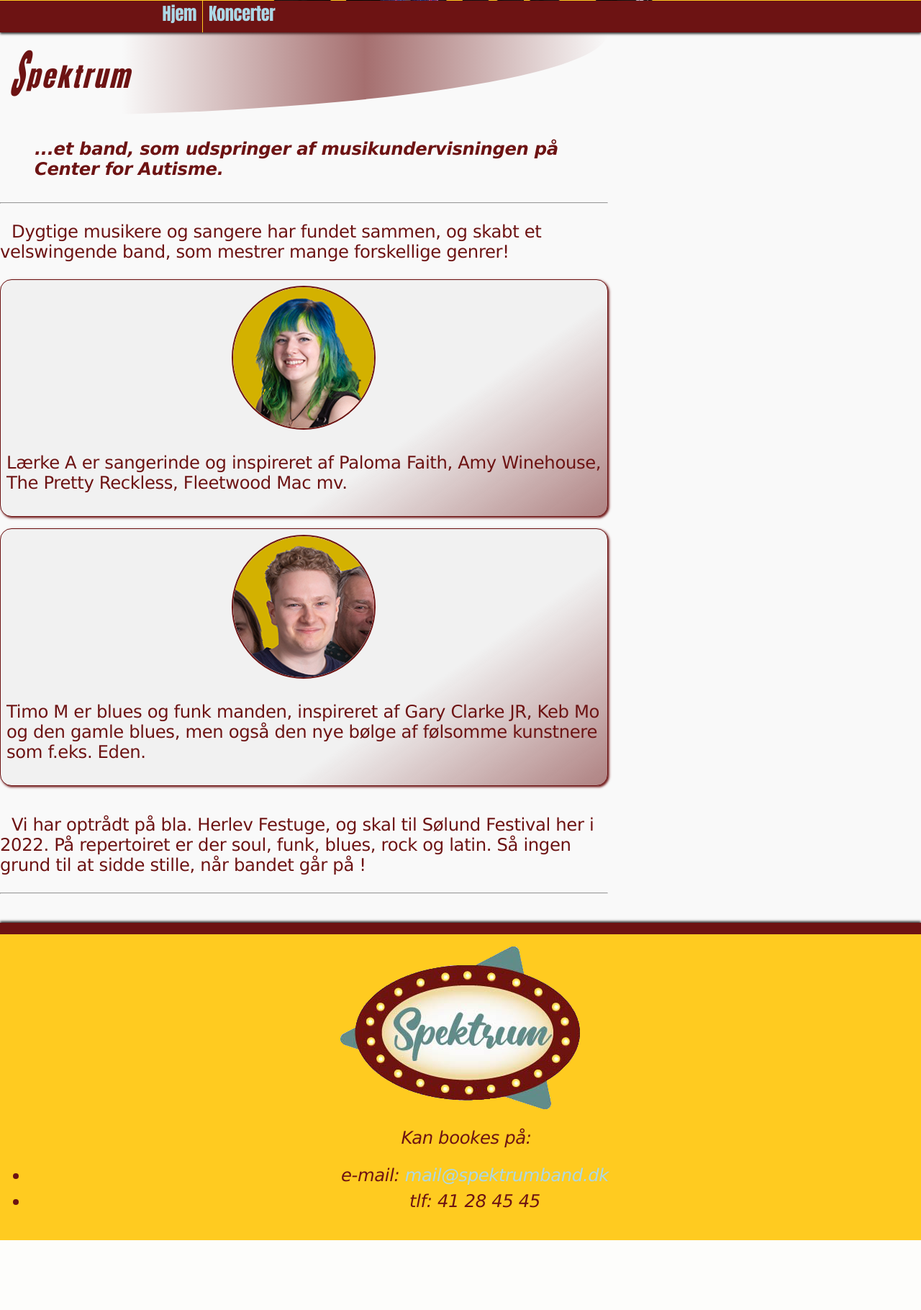
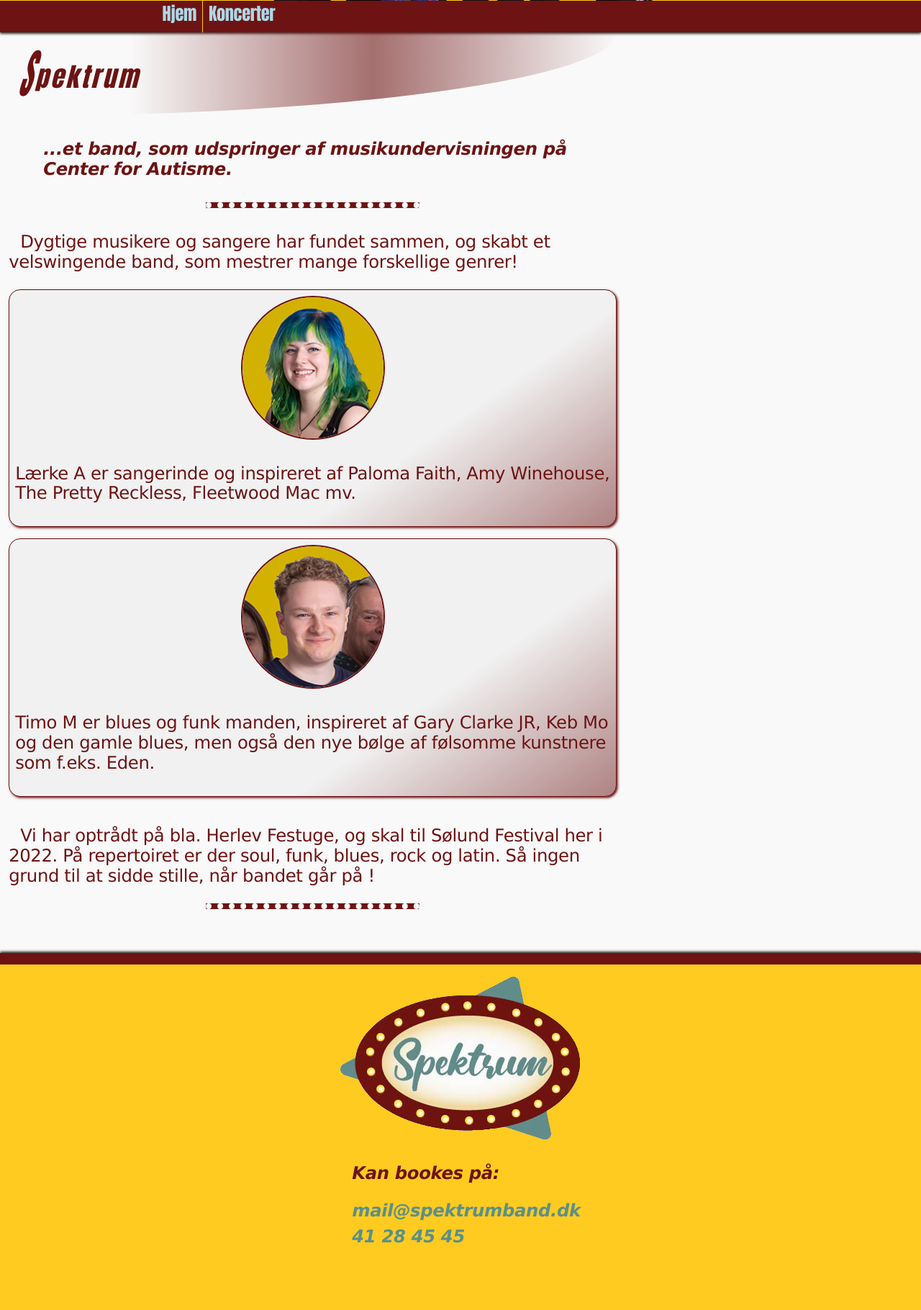
Before and after one commit to center-for-autisme/spektrumband.dk, a PHP site: page / in a window 1280 px wide. Shown: the part 426-2246 px from the top of the page at 72% size. Before the commit the page ends 2149 px from the top, so only its background shows below. Run offline with PHP 8.4, Linux system fonts and the light colour scheme; some web fonts are replaced.

Commit message:
fixed main layout

```diff
--- a/index.html
+++ b/index.html
@@ -63,19 +63,19 @@
             <hr>
             <br>
         </article>
+    </div>
     <footer>
         <img src="assets/images/Spektrumband.png" alt="Spektrum band logo">
         <address>
             <p>Kan bookes på:</p>
             <ul>
-                    <li>e-mail:
-                        <a href="mailto:mail@spektrumband.dk">mail@spektrumband.dk</a>
+                <li><a href="mailto:mail@spektrumband.dk">mail@spektrumband.dk</a>
                 </li>
-                    <li>tlf: 41 28 45 45
+                <li><a href="tel:41284545">41 28 45 45</a></li>
             </ul>
         </address>
     </footer>
-    </div>
+
 </body>
 
 </html>
--- a/stylesheets/abstracts/_variables.scss
+++ b/stylesheets/abstracts/_variables.scss
@@ -55,6 +55,10 @@
 // @type Color
 $link-color: rgb(173, 216, 230) !default;
 
+// Dark link color
+// @type Color
+$link-color-dark: rgb(91, 143, 138) !default;
+
 // Light grey
 // @type Color
 $light-grey: rgb(237, 237, 237) !default;
--- a/stylesheets/base/_typography.scss
+++ b/stylesheets/base/_typography.scss
@@ -3,10 +3,6 @@
  */
 /* Using viewport sized typography. Source: https://css-tricks.com/viewport-sized-typography/ */
 
-* {
-  box-sizing: border-box;
-  /* makes margin and padding part of the overall width of all elements */
-}
 
 /* --------------------------- */
 
@@ -158,7 +154,11 @@
 }
 
 header>nav a {
-  font-family: $link-color;
+  color: $link-color;
+}
+
+footer a {
+  color: $link-color-dark;
 }
 
 /* Screens 1000px - 1200px */
--- /dev/null
+++ b/stylesheets/components/_hr.scss
@@ -0,0 +1,11 @@
+// -----------------------------------------------------------------------------
+// This file contains all styles related to the horizontal rule component.
+// -----------------------------------------------------------------------------
+
+hr {
+    width: 35%;
+    margin: auto;
+    border-top: #f9f9f9 0.5rem dotted;
+    margin-bottom: 2rem;
+    background: #6d1313;
+}
--- a/stylesheets/layout/_footer.scss
+++ b/stylesheets/layout/_footer.scss
@@ -19,4 +19,23 @@
         margin: auto;
         padding-top: 1rem;
     }
+
+    address {
+        text-align: left;
+        padding: 0.5rem 0 3rem 1rem;
+        font-weight: 700;
+        width: fit-content;
+        margin: auto;
+
+        p {
+            text-indent: 0;
+            margin-bottom: 0.5rem;
+        }
+
+        ul {
+            list-style-position: inside;
+            list-style-type: none;
+            padding: 0;
+        }
+    }
 }
--- /dev/null
+++ b/stylesheets/layout/_wrapper.scss
@@ -0,0 +1,7 @@
+// -----------------------------------------------------------------------------
+// This file contains all styles related to the main section of the site/application.
+// -----------------------------------------------------------------------------
+
+#wrapper {
+    padding: 0 0.5em 0 0.5em;
+}
--- a/stylesheets/main.css
+++ b/stylesheets/main.css
@@ -403,11 +403,6 @@
  * Basic typography style for copy text
  */
 /* Using viewport sized typography. Source: https://css-tricks.com/viewport-sized-typography/ */
-* {
-  box-sizing: border-box;
-  /* makes margin and padding part of the overall width of all elements */
-}
-
 /* --------------------------- */
 body {
   font-family: "Lucida-Sans-Unicode", "Lucida Sans", "Lucida Sans Regular", "Lucida Grande", "Lucida Sans Unicode", Geneva, Verdana, sans-serif;
@@ -551,7 +546,11 @@
 }
 
 header > nav a {
-  font-family: rgb(173, 216, 230);
+  color: rgb(173, 216, 230);
+}
+
+footer a {
+  color: rgb(91, 143, 138);
 }
 
 /* Screens 1000px - 1200px */
@@ -727,6 +726,28 @@
   margin: auto;
   padding-top: 1rem;
 }
+footer address {
+  text-align: left;
+  padding: 0.5rem 0 3rem 1rem;
+  font-weight: 700;
+  width: -webkit-fit-content;
+  width: -moz-fit-content;
+  width: fit-content;
+  margin: auto;
+}
+footer address p {
+  text-indent: 0;
+  margin-bottom: 0.5rem;
+}
+footer address ul {
+  list-style-position: inside;
+  list-style-type: none;
+  padding: 0;
+}
+
+#wrapper {
+  padding: 0 0.5em 0 0.5em;
+}
 
 .cards {
   display: flex;
@@ -759,4 +780,12 @@
   border: 2px solid #6d1313;
   border-radius: 50%;
   margin-bottom: 0.5rem;
+}
+
+hr {
+  width: 35%;
+  margin: auto;
+  border-top: #f9f9f9 0.5rem dotted;
+  margin-bottom: 2rem;
+  background: #6d1313;
 }/*# sourceMappingURL=main.css.map */
--- a/stylesheets/main.scss
+++ b/stylesheets/main.scss
@@ -16,11 +16,13 @@
 
 // 4. Layout-related sections
 @import 'layout/header',
-'layout/footer';
+'layout/footer',
+'layout/wrapper';
 
 // 5. Components
 @import 'components/button',
-'components/card';
+'components/card',
+'components/hr';
 // 6. Page-specific styles
 @import 'pages/home';
 
```
Also changed, not shown: stylesheets/abstracts/_mixins.scss (+10 -6 lines), 1 other file. Lines whose indentation alone changed are shown as unchanged.
